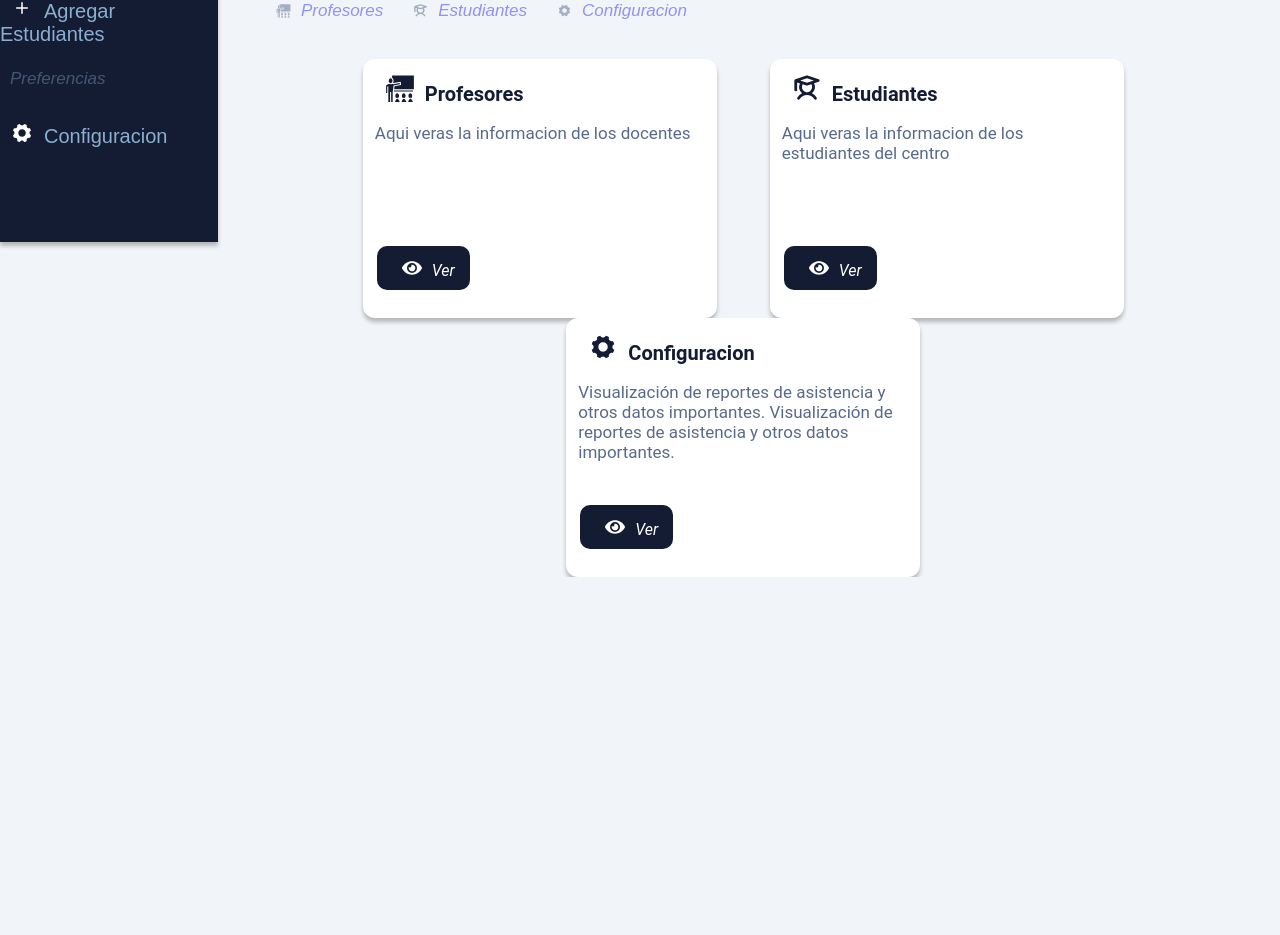
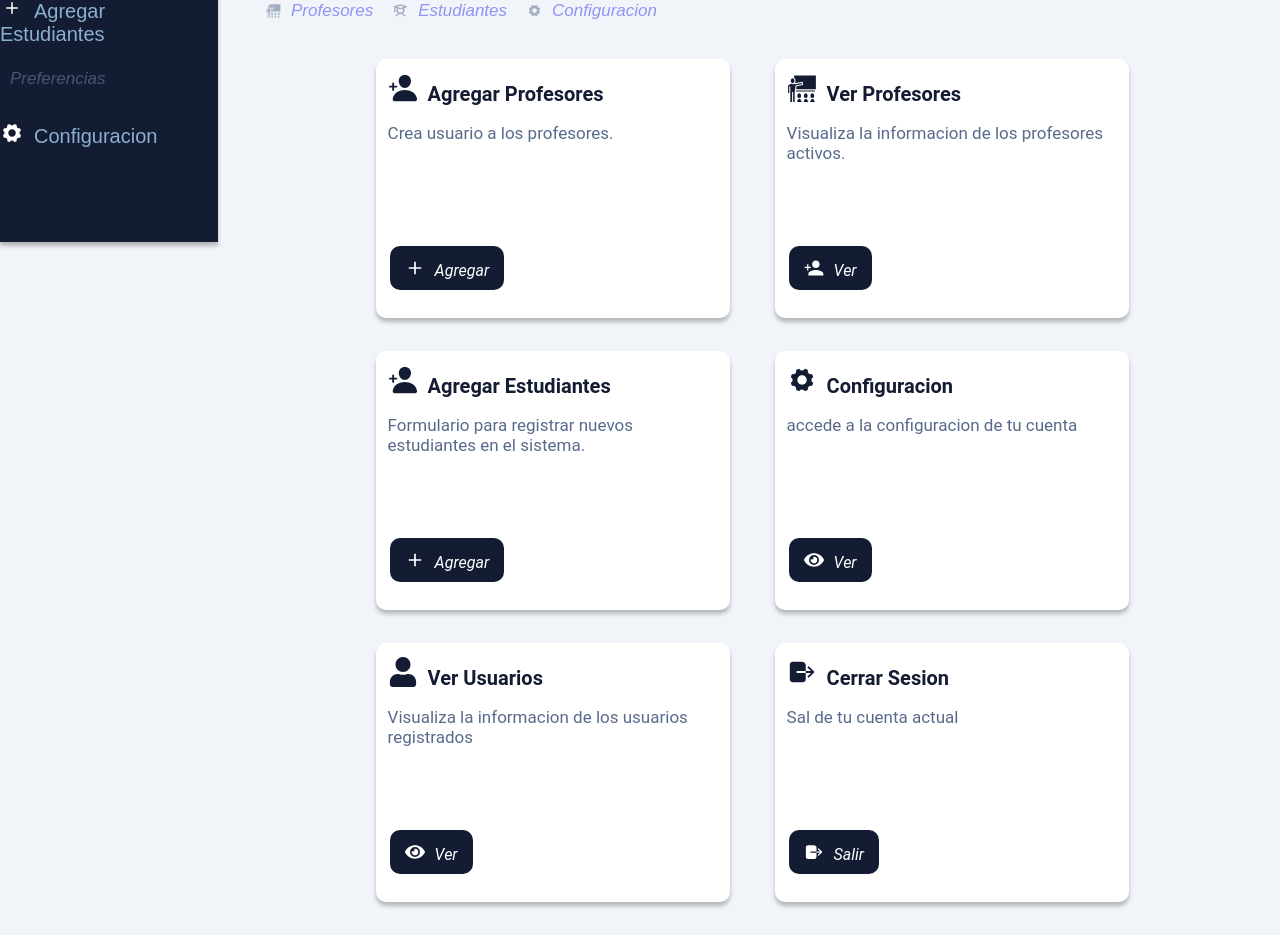
Before and after one commit to oneaplayername223/Sistema-Escolar-Front-End, a React (Create React App) app: page /index in a window 1280 px wide. Shown: the part 558-1493 px from the top of the page. Before the commit the page ends 1135 px from the top, so only its background shows below. Built offline with nearby package versions, Linux system fonts and the light colour scheme.

Commit message:
Mejoras en la distribucion de iconos de las cajas en el usuario admin

```diff
--- a/src/components/admin-components/adminNav.css
+++ b/src/components/admin-components/adminNav.css
@@ -76,7 +76,6 @@ li{
 .adminNav-icon{
 
     box-sizing: content-box;
-    margin-left: 10px;
     margin-right: 10px;
     position: relative;
     top: 2px;
--- a/src/components/admin-components/adminNav.jsx
+++ b/src/components/admin-components/adminNav.jsx
@@ -1,8 +1,6 @@
 import React from "react";
 import { Link } from "react-router-dom";
-import CellNav from "./cellNav";
 
-import { FaCheckCircle } from 'react-icons/fa';
 import { FaHouseChimney } from "react-icons/fa6";
 import { FaChalkboardTeacher } from "react-icons/fa";
 import { IoIosAdd } from "react-icons/io";
@@ -20,9 +18,7 @@ import './adminNav.css'
 function AdminNav (){
     return(
 <>
- <nav className="adminCellNav">
-        <CellNav />
-    </nav>
+
 <div className="adminNav-container">
 <h1><IoSchool className="adminNav-icon" size={50} color="#ffffffff" /><br />Dashboard  Admin </h1>
     <nav className="adminNav">
--- a/src/components/admin-components/cellNav.css
+++ /dev/null
@@ -1,13 +0,0 @@
-.cellNav-container{
-    background-color: rgb(255, 255, 255);
-    width: 100%;
-    height: 100px;
-    background: #141c33;
-    color: #0084ff;
-    display: flexbox;
-    box-shadow: 0px 4px 4px rgba(0, 0, 0, 0.25);
-    position: fixed;
-    bottom: 0px;
-    margin: 0px;
-    padding: 0px;
-}
--- a/src/components/admin-components/cellNav.jsx
+++ /dev/null
@@ -1,18 +0,0 @@
-import React from 'react'
-import { Link } from 'react-router-dom'
-import './cellNav.css'
-function CellNav() {
-  return (
-    <div className='cellNav-container'>
-        <nav className='cellNav'>
-                <ul className='cellNav-list'>
-                    <li><Link to="/acerca-de" className='cellNav-link'>Acerca de</Link></li>
-                    <li><Link to="/acerca-de" className='cellNav-link'>Contacto</Link></li>
-                    <li><Link to="/acerca-de" className='cellNav-link'>Ayuda</Link></li>
-                </ul>
-            </nav>
-    </div>
-  )
-}
-
-export default CellNav
--- a/src/components/admin-components/header.css
+++ b/src/components/admin-components/header.css
@@ -97,6 +97,9 @@ body{
 @media screen and (max-width: 600px) {
     .header-title-text{
         text-align: start;
+            padding-left: 05%;
+            margin-top: 05%;
+
 
     }
     .stats-container{
@@ -127,11 +130,10 @@ body{
         font-size: 25px;
     }
     .navBar{
-
+position: sticky;
         margin: 0;
         padding: 0;
 
-        width: 95%;
     }
     .fast-links{
     margin: 03%;
--- a/src/components/admin-components/indexBody.css
+++ b/src/components/admin-components/indexBody.css
@@ -1,5 +1,5 @@
 .body-container{
-    margin-left: 12%;
+    margin-left: 14%;
     margin-top: 3%;
 }
 
@@ -13,8 +13,9 @@
     text-align: start;
     width: 330px;
     margin: 0px;
-    border-radius: 12px;
-    margin-left: 53px;
+    border-radius: 10px;
+    margin-left: 45px;
+    margin-bottom: 03%;
     height: 235px;
 
     padding: 12px;
--- a/src/components/admin-components/indexBody.jsx
+++ b/src/components/admin-components/indexBody.jsx
@@ -5,38 +5,71 @@ import { FaUser } from "react-icons/fa";
 import { FaEye } from "react-icons/fa";
 
 import { GiTeacher } from "react-icons/gi";
-import { PiStudentBold } from "react-icons/pi";
 import { IoIosSettings } from "react-icons/io";
+import { IoMdPersonAdd } from "react-icons/io";
+import { IoLogOut } from "react-icons/io5";
+import { IoPersonAdd } from "react-icons/io5";
+import { IoMdAdd } from "react-icons/io";
+
 
 
 function IndexBody() {
   return (
     <div className='body-container'>
             <div className='item-box'>
-            <GiTeacher className="adminNav-icon" size={30} color="#141c33"  />
-            <span className='item-title'>Profesores</span>
-            <p className='item-description'>Aqui veras la informacion de los docentes</p>
-<Link to="/contacto" className='item-button'>
-            <FaEye className="adminNav-icon" size={20} color="#ffffffff"  />Ver</Link>
+              <IoPersonAdd  className="adminNav-icon" size={30} color="#141c33"  />
+              <span className='item-title'>Agregar Profesores</span>
+              <p className='item-description'>Crea usuario a los profesores.
+
+</p>
+              <Link to="/contacto" className='item-button'>
+              <IoMdAdd className="adminNav-icon" size={20} color="#ffffffff"  />Agregar</Link>
+           </div>
+            <div className='item-box'>
+              <GiTeacher className="adminNav-icon" size={30} color="#141c33"  />
+              <span className='item-title'>Ver Profesores</span>
+              <p className='item-description'>Visualiza la informacion de los profesores activos.
+
+</p>
+              <Link to="/contacto" className='item-button'>
+              <IoMdPersonAdd className="adminNav-icon" size={20} color="#ffffffff"  />Ver</Link>
            </div>
            <div className='item-box'>
-            <PiStudentBold className="adminNav-icon" size={30} color="#141c33" />
-            <span className='item-title'>Estudiantes</span>
+            <IoPersonAdd className="adminNav-icon" size={30} color="#141c33" />
+            <span className='item-title'>Agregar Estudiantes</span>
             <p className='item-description'>
-                Aqui veras la informacion de los estudiantes del centro</p>
+              Formulario para registrar nuevos estudiantes en el sistema.</p>
            <Link to="/contacto" className='item-button'>
-            <FaEye className="adminNav-icon" size={20} color="#ffffffff" />Ver</Link>
+              <IoMdAdd className="adminNav-icon" size={20} color="#ffffffff"  />Agregar</Link>
             </div>
             <div className='item-box'>
             <IoIosSettings className="adminNav-icon" size={30} color="#141c33" />
             <span className='item-title'>Configuracion</span>
             <p className='item-description'>
-                Visualización de reportes de asistencia y otros datos importantes.
-                                Visualización de reportes de asistencia y otros datos importantes.
-
+                accede a la configuracion de tu cuenta
             </p>
             <Link to="/contacto" className='item-button'>
             <FaEye className="adminNav-icon" size={20} color="#ffffffff" />Ver</Link>
+        </div>
+
+  <div className='item-box'>
+            <FaUser className="adminNav-icon" size={30} color="#141c33" />
+            <span className='item-title'>Ver Usuarios</span>
+            <p className='item-description'>
+                Visualiza la informacion de los usuarios registrados
+            </p>
+            <Link to="/contacto" className='item-button'>
+            <FaEye className="adminNav-icon" size={20} color="#ffffffff" />Ver</Link>
+        </div>
+          <div className='item-box'>
+            <IoLogOut className="adminNav-icon" size={30} color="#141c33" />
+            <span className='item-title'>Cerrar Sesion</span>
+            <p className='item-description'>
+              Sal de tu cuenta actual
+            </p>
+            <Link to="/contacto" className='item-button'>
+            <IoLogOut className="adminNav-icon" size={20} color="#ffffffff" />Salir</Link>
+
         </div>
     </div>
   )
```
